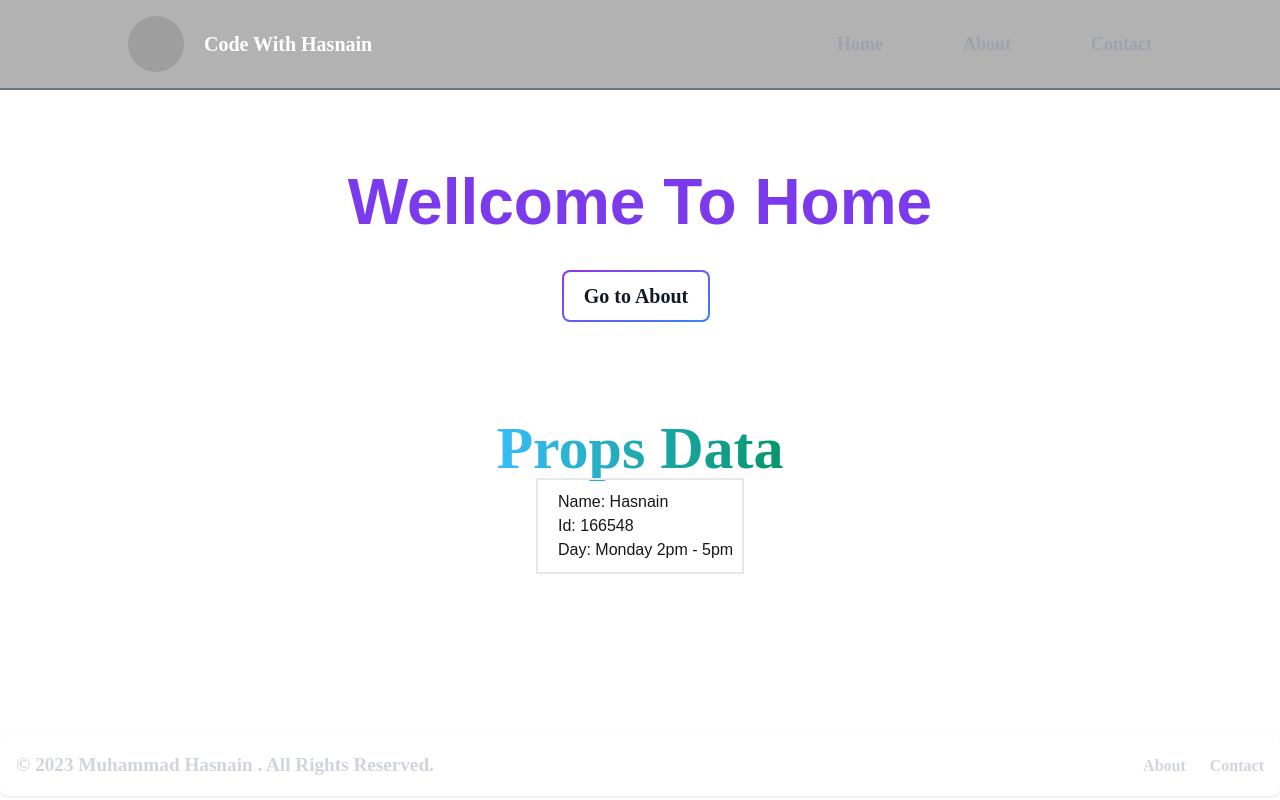
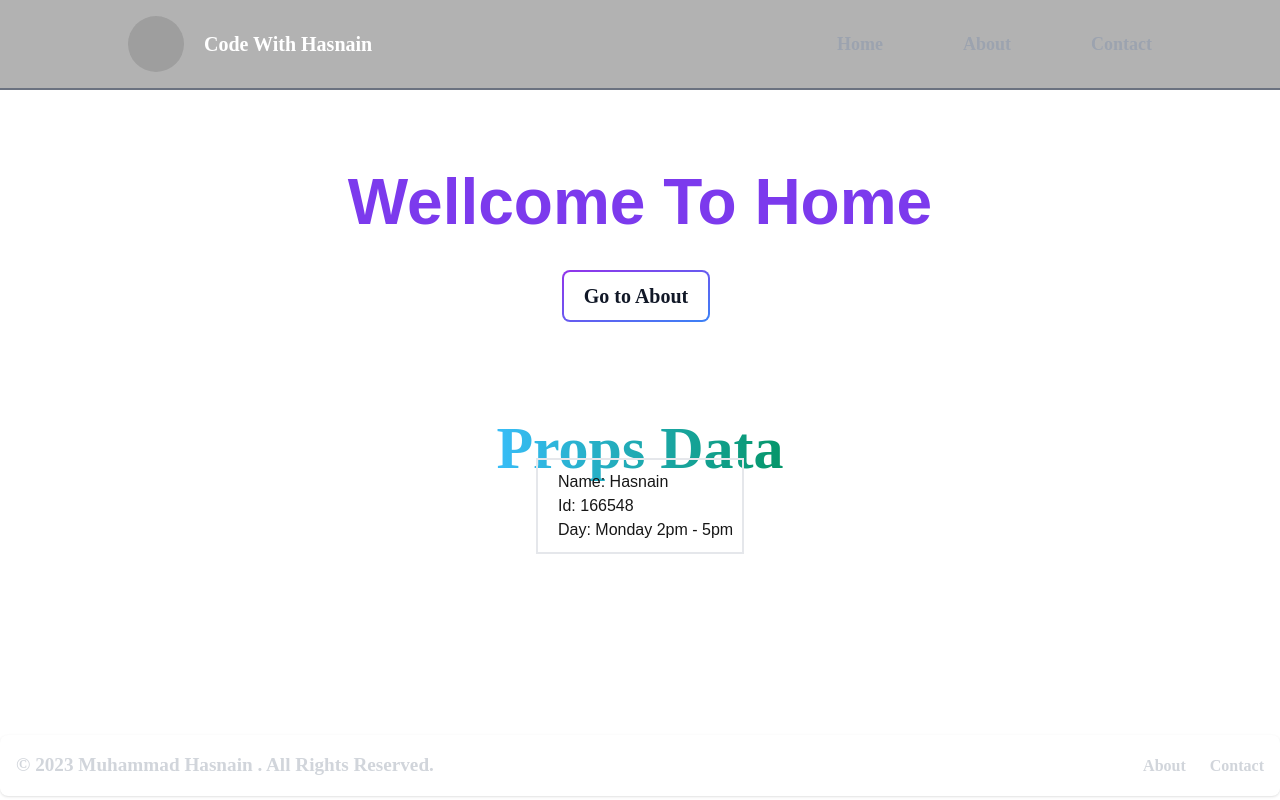
Before and after one commit to mhasnain23/assignment_3, a Next.js app: page / in a window 1280 px wide. Built offline with nearby package versions, Linux system fonts and the light colour scheme; grey boxes are pictures that could not be loaded.

Commit message:
Update card.tsx

```diff
--- a/src/components/card.tsx
+++ b/src/components/card.tsx
@@ -1,6 +1,6 @@
 const Card = (props: any) => {
   return (
-    <div className="flex flex-col pl-5 items-start justify-center border-2 w-52 h-24">
+    <div className="flex flex-col pl-5 items-start justify-center border-2 w-52 h-24 -mt-[20px]">
       <h2>Name: {props.name}</h2>
       <h2>Id: {props.Id}</h2>
       <h2>Day: {props.day}</h2>
```
